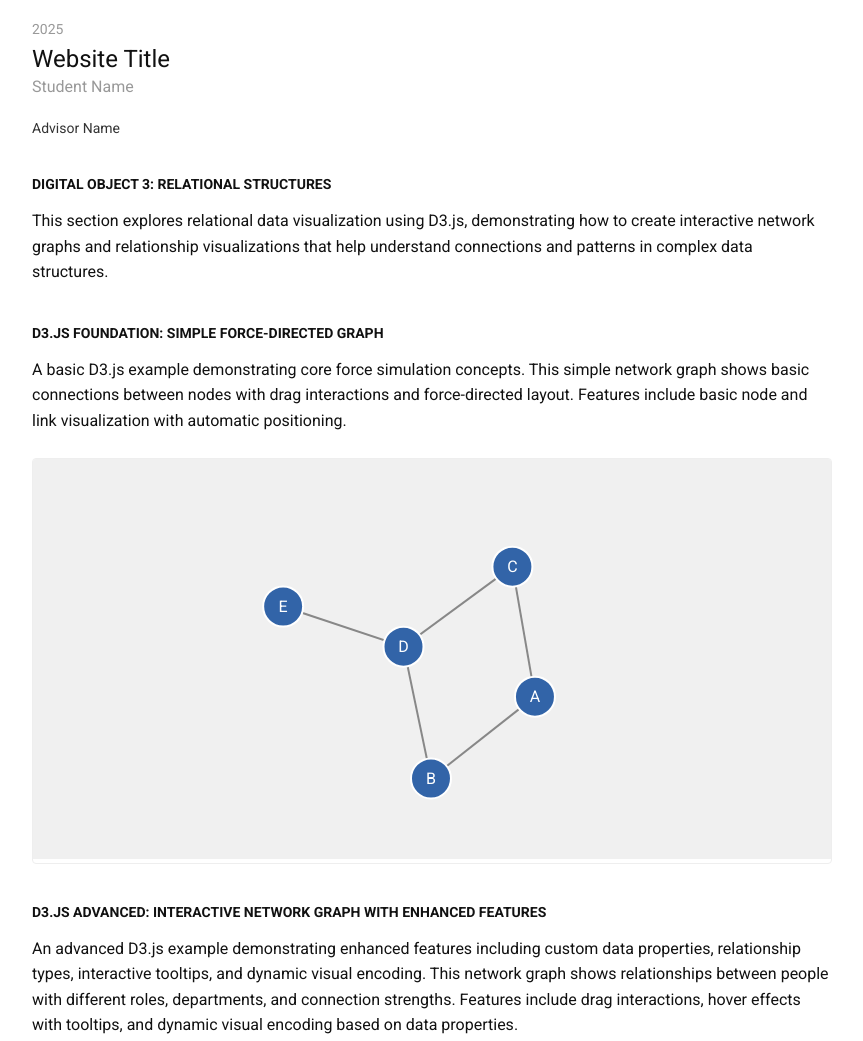
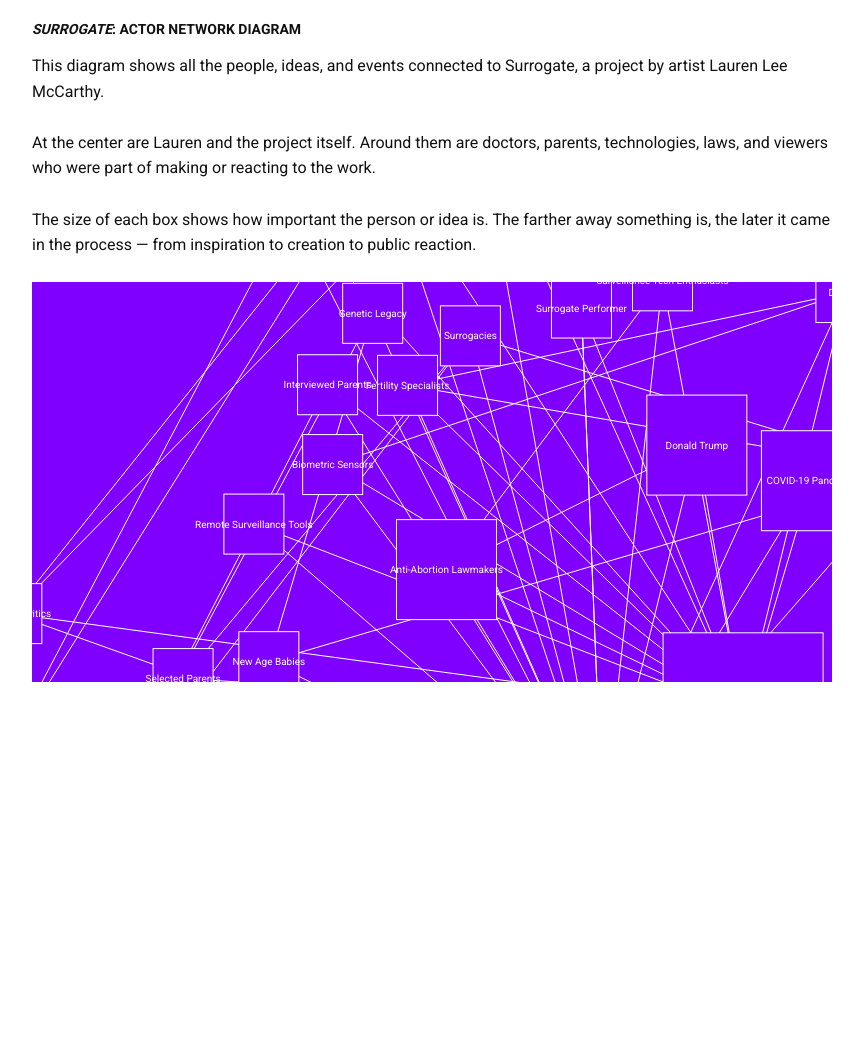
Before and after one commit to sfdduncan/CDW_Module2, a plain HTML site: page network/index.html in a window 1280 px wide. Shown: the part 120-1161 px from the top of the page, without its empty margins (208-1071 px from the left). After the commit the page ends 882 px from the top, so only its background shows below. Drawn offline with nearby package versions, Linux system fonts and the light colour scheme.

Commit message:
made quick changes

```diff
--- a/network/index.html
+++ b/network/index.html
@@ -56,54 +56,13 @@
   <main>
     <!-- The main tag contains the primary content of the page -->
 
-    <div class="project-meta">2025</div>
-    <!-- This div displays the year/project metadata -->
-    <!-- class="project-meta" allows us to style this with CSS -->
-
-    <div class="project-title">Website Title</div>
-    <!-- This div displays the main project title -->
-    <!-- class="project-title" allows us to style this with CSS -->
-
-    <div class="project-subtitle">Student Name</div>
-    <!-- This div displays the student's name as a subtitle -->
-    <!-- class="project-subtitle" allows us to style this with CSS -->
-
-    <div class="advisor">Advisor Name</div>
-    <!-- This div displays advisor information -->
-    <!-- <br> creates a line break -->
-    <!-- <strong> makes the text bold for emphasis -->
-
-    <div class="section-title">Digital Object 3: Relational Structures</div>
-    <!-- Section heading for the D3.js data visualization demonstration -->
-
-    <p>This section explores relational data visualization using D3.js, demonstrating how to create interactive network graphs and relationship visualizations that help understand connections and patterns in complex data structures.</p>
-    <!-- Introduction to the first section -->
-
-
     <!-- ------------------------------------------------------------ -->
 
     <!-- ADD A NEW 'CANVAS CONTAINER' FOR EACH NEW D3.JS SKETCH (THE ORDER IS DEFINED BY THE CONTAINER NUMBER BELOW + THE MOST RECENT SKETCH SHOULD BE AT THE TOP) -->
 
     <!-- Section for first D3.js sketch (graph-simple-01.js) -->
-    <div class="section-title">D3.js Foundation: Simple Force-Directed Graph</div>
-    <p>A basic D3.js example demonstrating core force simulation concepts. This simple network graph shows basic connections between nodes with drag interactions and force-directed layout. Features include basic node and link visualization with automatic positioning.</p>
-
-    <!-- Canvas container for first D3.js sketch (graph-simple-01.js) -->
-    <div id="d3-container-1"></div>
-
-    <!-- Section for second D3.js sketch (graph-simple-02.js) -->
-    <div class="section-title">D3.js Advanced: Interactive Network Graph with Enhanced Features</div>
-    <p>An advanced D3.js example demonstrating enhanced features including custom data properties, relationship types, interactive tooltips, and dynamic visual encoding. This network graph shows relationships between people with different roles, departments, and connection strengths. Features include drag interactions, hover effects with tooltips, and dynamic visual encoding based on data properties.</p>
-
-    <!-- Canvas container for second D3.js sketch (graph-simple-02.js) -->
-    <div id="d3-container-2"></div>
-
-    <!-- Section for third D3.js sketch (graph-from-csv.js) -->
-    <div class="section-title">D3.js CSV Integration: Network Graph with External Data Sources</div>
-    <p>A demonstration of loading network data from external CSV files, showing how to separate data from visualization logic. This example loads node and edge data from separate CSV files, processes the data types appropriately, and creates the same interactive network visualization. This approach enables easy data updates without modifying code and supports larger datasets. <strong>Note: This example requires running the HTML file in a local server due to browser security restrictions when loading external CSV files. If you're unsure how to set up a local server, please refer to the "Running a Local Server Tutorial" in the course materials.</strong></p>
-
-    <!-- Canvas container for third D3.js sketch (graph-from-csv.js) -->
-    <div id="d3-container-3"></div>
+    <div class="section-title"><i>Surrogate</i>: Actor Network Diagram</div>
+    <p>This diagram shows all the people, ideas, and events connected to Surrogate, a project by artist Lauren Lee McCarthy.<br><br> At the center are Lauren and the project itself. Around them are doctors, parents, technologies, laws, and viewers who were part of making or reacting to the work. <br><br>The size of each box shows how important the person or idea is. The farther away something is, the later it came in the process — from inspiration to creation to public reaction.</p>
 
     <!-- ------------------------------------------------------------ -->
 
@@ -117,9 +76,7 @@
 
   <!-- LOAD EACH NEW D3.JS SCRIPT HERE -->
 
-  <script src="graph-simple-01.js"></script>
-  <script src="graph-simple-02.js"></script>
-  <script src="graph-from-csv.js"></script>
+
   <script src="mccarthy-simple.js"></script>
 
   <!-- ------------------------------------------------------------ -->
```
